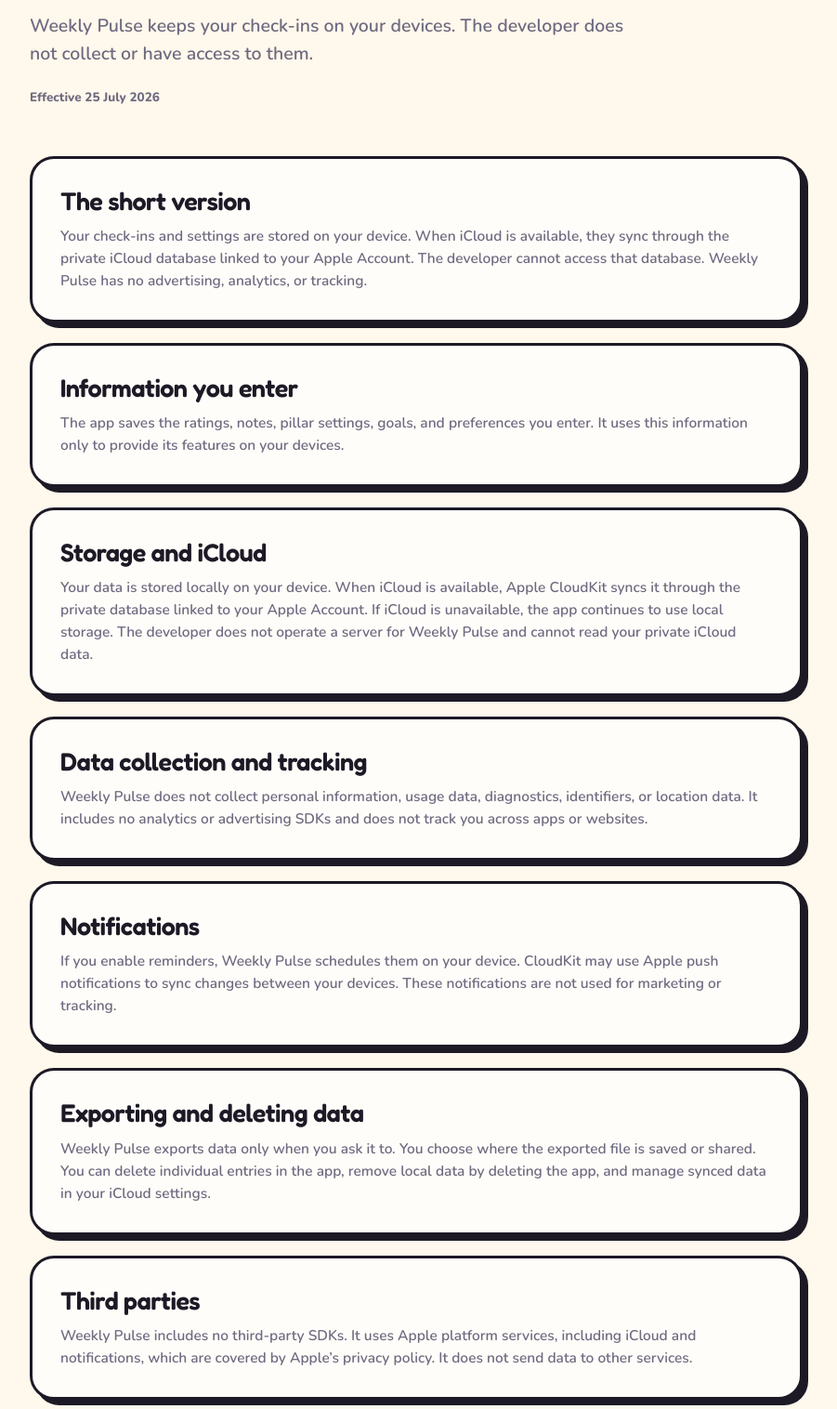
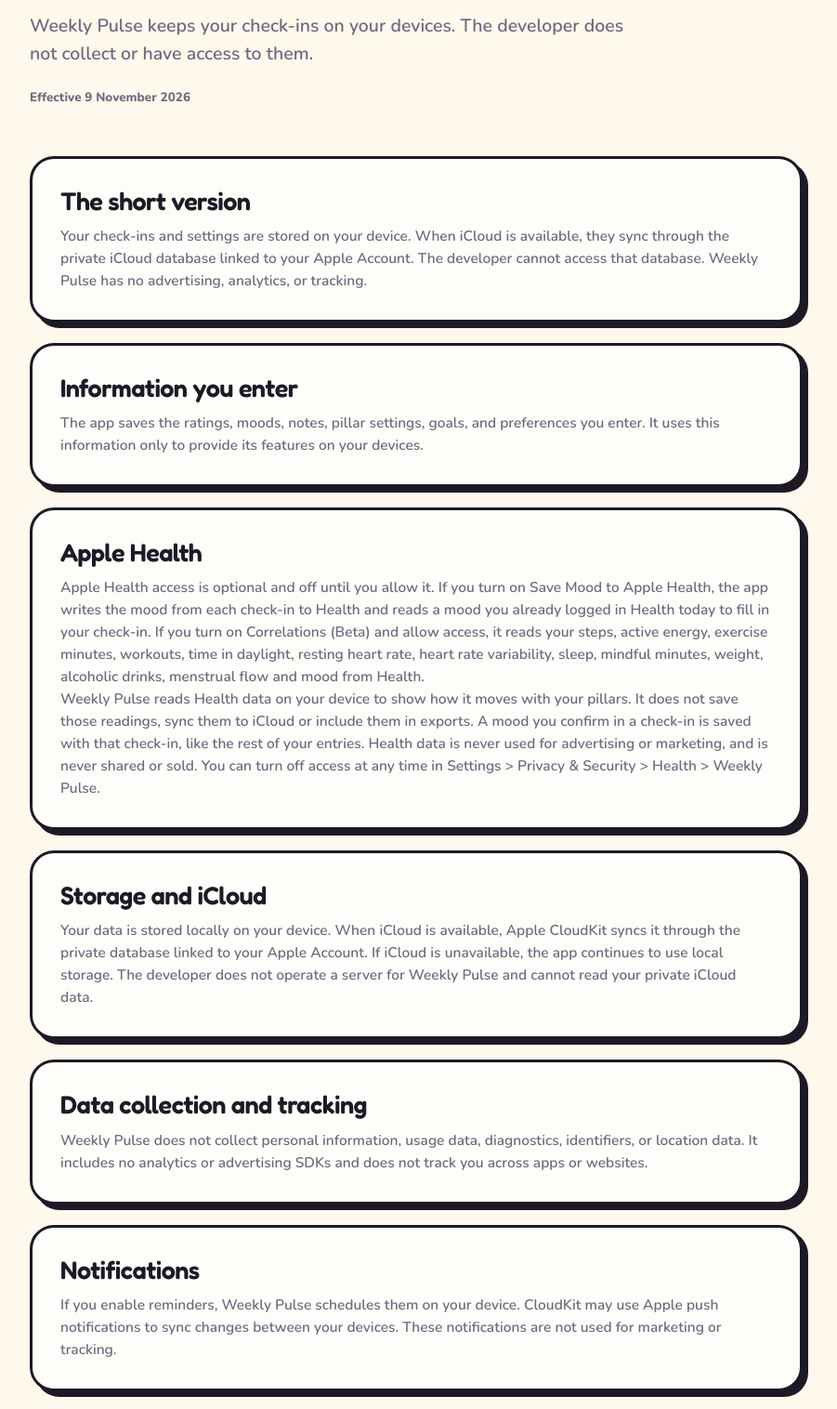
Before and after one commit to DullyLabs/dullylabs.github.io, a plain HTML site: page weeklypulse/privacy/index.html in a window 1280 px wide. Shown: the part 280-1796 px from the top of the page at 93% size, without its empty margins (192-1093 px from the left). Drawn offline with nearby package versions, Linux system fonts and the light colour scheme.

Commit message:
feat(weeklypulse): describe Apple Health use in privacy policy and support (#65)
Adds an **Apple Health** section to the Weekly Pulse privacy policy and
a Health question to the support FAQ, saying what the app reads and
writes, where that data goes, and that it is never used for advertising,
as [Guideline
5.1.1(i)](https://developer.apple.com/app-store/review/guidelines/#5.1.1)
asks.

Closes https://github.com/DullyLabs/WeeklyPulse/issues/188

**Decisions**
- The read list names every type the app requests, so it matches the
permission sheet users see.
- The policy says a confirmed mood is saved with the check-in, because
the app stores it there and syncs it through iCloud.
- Effective date and sitemap `lastmod` move to 9 November 2026, since
the policy text changed.

**Evidence**

| Check | Result |
|---|---|
| "Health" on privacy page | 0 before, 10 after |
| "Health" on support page | 0 before, 5 after |
| Read types vs the app's HealthKit request | all 13 listed |
| Write types | mood only |

Before (no mention of Health):


![privacy-before](https://github.com/user-attachments/assets/d4ee48bb-4218-4071-9a65-a4ca891ca8eb)


![support-before](https://github.com/user-attachments/assets/478e1cf0-23dd-477c-a4c9-780995b21502)

**Not verified:** screenshots of the final wording. Headless Chrome
couldn't run for this change. A rendered draft of the same layout had no
overflow or styling problems.

```diff
--- a/sitemap.xml
+++ b/sitemap.xml
@@ -10,6 +10,6 @@
   <url><loc>https://dullylabs.com/notes/launch-at-login-ad-hoc-signed-macos-apps/</loc><lastmod>2026-10-10</lastmod></url>
   <url><loc>https://dullylabs.com/pluckit/</loc><lastmod>2026-10-13</lastmod></url>
   <url><loc>https://dullylabs.com/weeklypulse/</loc><lastmod>2026-10-10</lastmod></url>
-  <url><loc>https://dullylabs.com/weeklypulse/privacy/</loc><lastmod>2026-10-10</lastmod></url>
-  <url><loc>https://dullylabs.com/weeklypulse/support/</loc><lastmod>2026-10-10</lastmod></url>
+  <url><loc>https://dullylabs.com/weeklypulse/privacy/</loc><lastmod>2026-11-09</lastmod></url>
+  <url><loc>https://dullylabs.com/weeklypulse/support/</loc><lastmod>2026-11-09</lastmod></url>
 </urlset>
--- a/weeklypulse/privacy/index.html
+++ b/weeklypulse/privacy/index.html
@@ -48,16 +48,17 @@
         <p class="section-number">Weekly Pulse / Legal</p>
         <h1>Privacy Policy</h1>
         <p class="legal-intro">Weekly Pulse keeps your check-ins on your devices. The developer does not collect or have access to them.</p>
-        <p class="updated">Effective 25 July 2026</p>
+        <p class="updated">Effective 9 November 2026</p>
       </div>
       <article class="legal-content">
         <section><h2>The short version</h2><p>Your check-ins and settings are stored on your device. When iCloud is available, they sync through the private iCloud database linked to your Apple Account. The developer cannot access that database. Weekly Pulse has no advertising, analytics, or tracking.</p></section>
-        <section><h2>Information you enter</h2><p>The app saves the ratings, notes, pillar settings, goals, and preferences you enter. It uses this information only to provide its features on your devices.</p></section>
+        <section><h2>Information you enter</h2><p>The app saves the ratings, moods, notes, pillar settings, goals, and preferences you enter. It uses this information only to provide its features on your devices.</p></section>
+        <section><h2>Apple Health</h2><p>Apple Health access is optional and off until you allow it. If you turn on Save Mood to Apple Health, the app writes the mood from each check-in to Health and reads a mood you already logged in Health today to fill in your check-in. If you turn on Correlations (Beta) and allow access, it reads your steps, active energy, exercise minutes, workouts, time in daylight, resting heart rate, heart rate variability, sleep, mindful minutes, weight, alcoholic drinks, menstrual flow and mood from Health.</p><p>Weekly Pulse reads Health data on your device to show how it moves with your pillars. It does not save those readings, sync them to iCloud or include them in exports. A mood you confirm in a check-in is saved with that check-in, like the rest of your entries. Health data is never used for advertising or marketing, and is never shared or sold. You can turn off access at any time in Settings &gt; Privacy &amp; Security &gt; Health &gt; Weekly Pulse.</p></section>
         <section><h2>Storage and iCloud</h2><p>Your data is stored locally on your device. When iCloud is available, Apple CloudKit syncs it through the private database linked to your Apple Account. If iCloud is unavailable, the app continues to use local storage. The developer does not operate a server for Weekly Pulse and cannot read your private iCloud data.</p></section>
         <section><h2>Data collection and tracking</h2><p>Weekly Pulse does not collect personal information, usage data, diagnostics, identifiers, or location data. It includes no analytics or advertising SDKs and does not track you across apps or websites.</p></section>
         <section><h2>Notifications</h2><p>If you enable reminders, Weekly Pulse schedules them on your device. CloudKit may use Apple push notifications to sync changes between your devices. These notifications are not used for marketing or tracking.</p></section>
         <section><h2>Exporting and deleting data</h2><p>Weekly Pulse exports data only when you ask it to. You choose where the exported file is saved or shared. You can delete individual entries in the app, remove local data by deleting the app, and manage synced data in your iCloud settings.</p></section>
-        <section><h2>Third parties</h2><p>Weekly Pulse includes no third-party SDKs. It uses Apple platform services, including iCloud and notifications, which are covered by Apple’s privacy policy. It does not send data to other services.</p></section>
+        <section><h2>Third parties</h2><p>Weekly Pulse includes no third-party SDKs. It uses Apple platform services, including iCloud, Apple Health and notifications, which are covered by Apple’s privacy policy. It does not send data to other services.</p></section>
         <section><h2>Children’s privacy</h2><p>Weekly Pulse does not knowingly collect personal information from children. The app does not collect personal information from any user.</p></section>
         <section><h2>Changes to this policy</h2><p>If these privacy practices change, this policy will be updated before the changes take effect. The effective date above shows when the policy was last revised.</p></section>
         <section><h2>Contact</h2><p>For privacy questions, email <a href="mailto:weekly-pulse@dullylabs.com?subject=Weekly%20Pulse%20Privacy">weekly-pulse@dullylabs.com</a>.</p></section>
```
Also changed, not shown: weeklypulse/support/index.html (+1 -0 lines).
